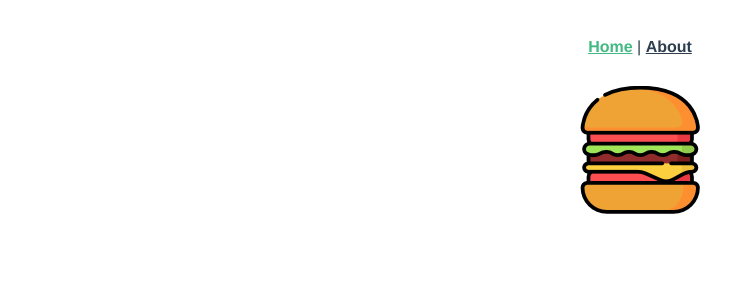
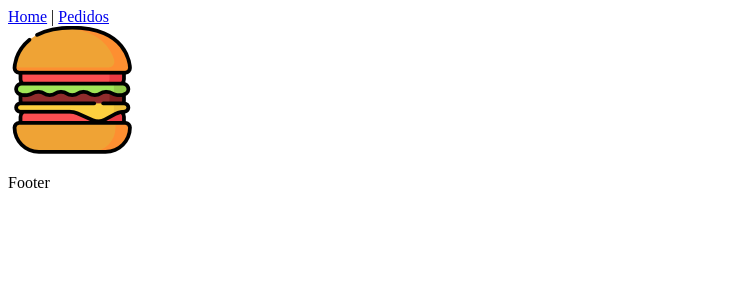
Before and after one commit to wallacewts/make-your-burger, a Vue app: page / in a window 1280 px wide. Before the commit this address had no page. Shown: the top 300 px of the page, without its empty margins (0-755 px from the left). Built offline with nearby package versions, Linux system fonts and the light colour scheme.

Commit message:
adjust app component

```diff
--- a/src/App.vue
+++ b/src/App.vue
@@ -1,30 +1,20 @@
 <template>
-  <div id="nav">
-    <router-link to="/">Home</router-link> |
-    <router-link to="/about">About</router-link>
-  </div>
+  <NavBar />
   <router-view/>
+  <Footer />
 </template>
 
+<script>
+import NavBar from '@/components/NavBar.vue';
+import Footer from '@/components/Footer.vue';
+
+export default {
+  components: {
+    NavBar,
+    Footer,
+  },
+};
+</script>
+
 <style lang="scss">
-#app {
-  font-family: Avenir, Helvetica, Arial, sans-serif;
-  -webkit-font-smoothing: antialiased;
-  -moz-osx-font-smoothing: grayscale;
-  text-align: center;
-  color: #2c3e50;
-}
-
-#nav {
-  padding: 30px;
-
-  a {
-    font-weight: bold;
-    color: #2c3e50;
-
-    &.router-link-exact-active {
-      color: #42b983;
-    }
-  }
-}
 </style>
```
